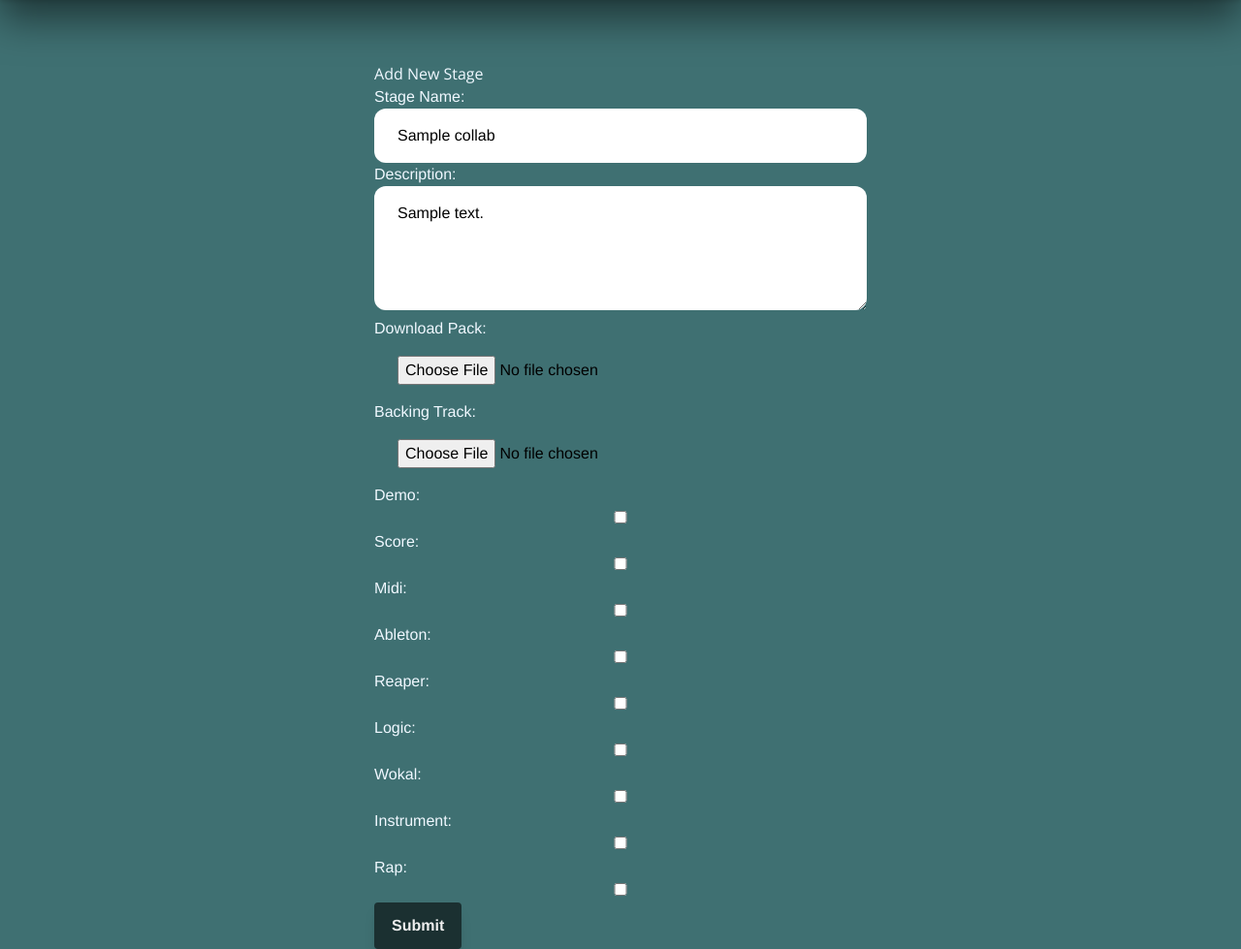
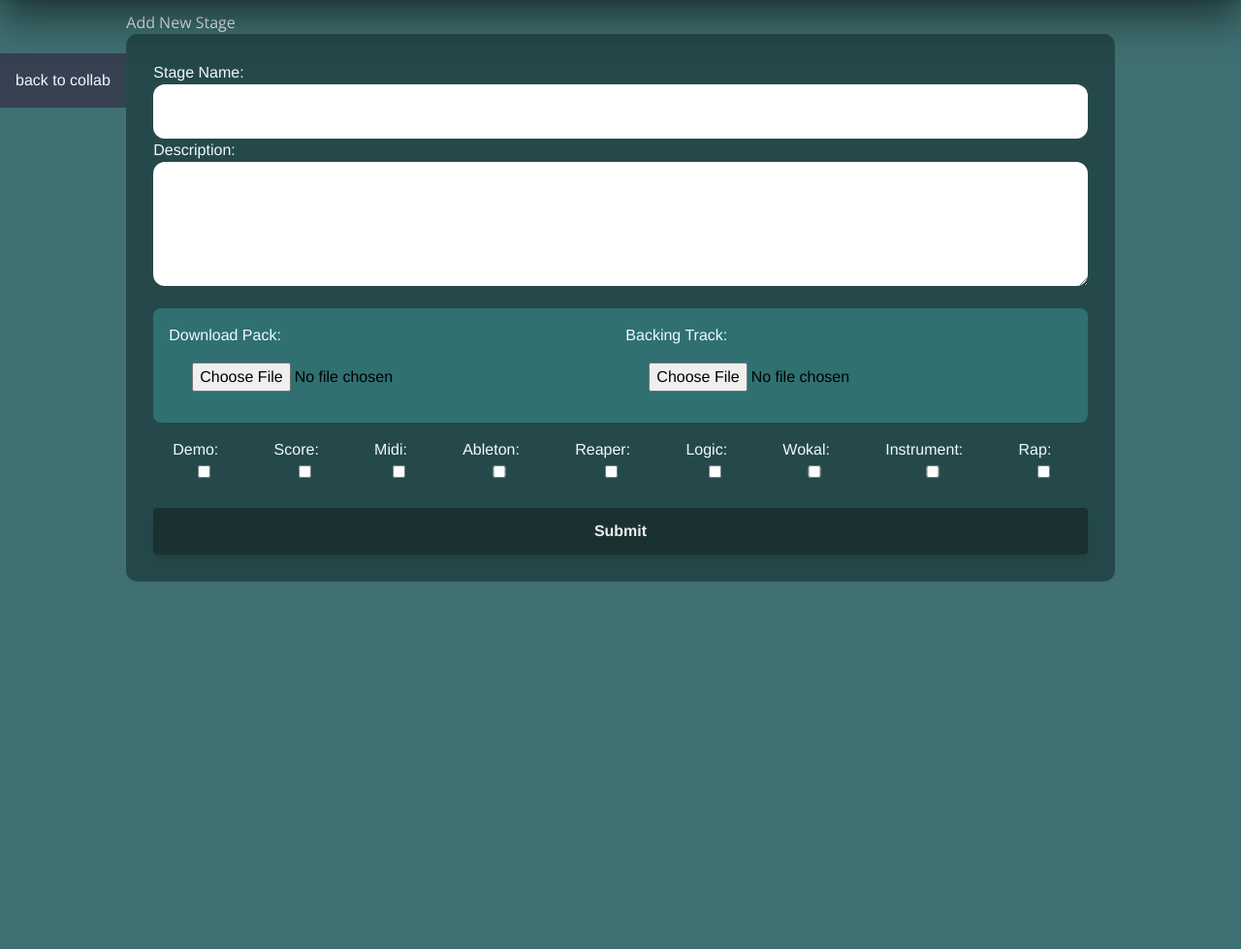
Before and after one commit to wujekd/rob-muze, a Django app: page /collabs/1/add-stage in a window 1280 px wide. Shown: the part 80-1059 px from the top of the page at 97% size. After the commit the page ends 680 px from the top, so only its background shows below. Run offline with Django 4.2, Linux system fonts and the light colour scheme; tables that the repository leaves empty hold one stand-in row (values such as "Sample post").

Commit message:
add stage view

```diff
--- a/collabs/templates/collabs/add_stage.html
+++ b/collabs/templates/collabs/add_stage.html
@@ -6,8 +6,10 @@
 
 {% block content %}
 
-<div class="mt-20">
-    <h1>Add New Stage</h1>
+<a href="{% url 'collabs:collab_moderate' pk=collab.id %}"><button class="absolute bg-gray-700 p-4" style="left: 0px; top: 135px">back to collab</button></a>
+
+<div class="" style="margin-top: 27px">
+    <h1 class="">Add New Stage</h1>
 
     <!-- Display form errors (if any) -->
     {% if form.errors %}
@@ -25,7 +27,7 @@
     </div>
     {% endif %}
 
-    <form method="post" enctype="multipart/form-data">
+    <form method="post" enctype="multipart/form-data" class="bg-primary1-800 p-7 rounded-xl flex flex-col justify-center">
         {% csrf_token %}
 
         <div class="form-group">
@@ -39,7 +41,7 @@
             {{ form.desc }}
             {{ form.desc.errors }}
         </div>
-
+<div class="p-4 bg-primary1-600 my-4 flex rounded-lg">
         <div class="form-group">
             {{ form.download_pack.label_tag }}
             {{ form.download_pack }}
@@ -51,7 +53,8 @@
             {{ form.backing_track }}
             {{ form.backing_track.errors }}
         </div>
-
+    </div>
+    <div class="flex justify-around pb-6">
         <div class="form-group">
             {{ form.demo.label_tag }}
             {{ form.demo }}
@@ -105,6 +108,7 @@
             {{ form.rap }}
             {{ form.rap.errors }}
         </div>
+    </div>
 
         <button type="submit" class="btn btn-primary">Submit</button>
     </form>
--- a/collabs/templates/collabs/check-sub.html
+++ b/collabs/templates/collabs/check-sub.html
@@ -12,6 +12,7 @@
         console.log(volumeOffsetFloat);
 </script>
 
+<a href="{% url 'collabs:collab_moderate' pk=stage.collab.id %}"><button class="absolute bg-gray-500 p-4" style="left: 0px; top: 135px">back to collab</button></a>
 
 <audio src="{{ stage.backing_track.url }}" id="backing"></audio>
 <audio src="{{ response.file.url }}" id="submitted"></audio>
--- a/collabs/views.py
+++ b/collabs/views.py
@@ -118,31 +118,37 @@ def collab_moderate(request, pk):
 
 
 
-                                 # VOTING
-# def voting(request, pk):
-#     voting = Voting.objects.get(pk=pk)
-#     collab = Collab.objects.get(pk=voting.collab.id)
-#     subs = CollabSub.objects.filter(collab=collab)
-#     vote_count = Vote.objects.filter(voting=voting).count()
-#     downloaded = False
+
+def add_stage(request, pk):
+
+    collab = get_object_or_404(Collab, pk=pk)
+    addStageForm = AddStageForm()
+
+    if request.method == "POST":
+        form = AddStageForm(request.POST)
+        if form.is_valid():
+            stage = form.save(commit=False)
+            stage.collab = collab
+            stage.save()
+            return redirect("collabs:collab_moderate", pk=collab.id)
+
+    else:
+        print("ERROR FORM NOT VALID")
+
+    return render(request, 'collabs/add_stage.html', {
+        'collab' : collab,
+        'form' : addStageForm
+    })
 
 
-#     if request.user.is_authenticated:
-#         downloaded = ()
-
-#     deadline = voting.date + timedelta(weeks=1)
-#     time = int((deadline - timezone.now()).total_seconds())
-
-
-#     return render(request, 'collabs/voting.html', {
-#         'voting' : voting,
-#         'collab' : collab,
-#         'subs' : subs,
-#         "time" : time,
-#         'vote_count' : vote_count,
-#         "downloaded" : downloaded,
-#     })
-
+    # if request.method == 'POST':
+    #     form = SubCheckForm(request.POST, instance=response)
+    #     if form.is_valid():
+    #         form.save()
+    #         print("form valid")
+    #         return redirect('collabs:collab_moderate', pk=response.stage.collab.id)
+    # else:
+    #     form = SubCheckForm(instance=response)
 
 
 
@@ -233,14 +239,6 @@ def przeslij(request, pk):
 
 
 
-def add_stage(request, pk):
-    collab = Collab.objects.filter(pk=pk).first()
-    addStageForm = AddStageForm(instance=collab)
-
-    return render(request, 'collabs/add_stage.html', {
-        'form' : addStageForm
-    })
-
 
 
 def unchecked(request):
@@ -276,7 +274,6 @@ def check(request, pk):
 
     context = {
         'response': response,
-        'collab': collab,
         "stage" : stage,
         'form': form,
     }
--- a/static/css/tw-output.css
+++ b/static/css/tw-output.css
@@ -1707,6 +1707,21 @@ h1,h2,h3,h4,h5,h6 {
   background-color: rgb(30 41 59 / var(--tw-bg-opacity));
 }
 
+.bg-gray-600{
+  --tw-bg-opacity: 1;
+  background-color: rgb(75 85 99 / var(--tw-bg-opacity));
+}
+
+.bg-gray-700{
+  --tw-bg-opacity: 1;
+  background-color: rgb(55 65 81 / var(--tw-bg-opacity));
+}
+
+.bg-gray-500{
+  --tw-bg-opacity: 1;
+  background-color: rgb(107 114 128 / var(--tw-bg-opacity));
+}
+
 .bg-opacity-50{
   --tw-bg-opacity: 0.5;
 }
@@ -1842,6 +1857,10 @@ h1,h2,h3,h4,h5,h6 {
   padding: 2rem;
 }
 
+.p-7{
+  padding: 1.75rem;
+}
+
 .px-0{
   padding-left: 0px;
   padding-right: 0px;
@@ -1964,6 +1983,18 @@ h1,h2,h3,h4,h5,h6 {
 
 .pb-3{
   padding-bottom: 0.75rem;
+}
+
+.pt-5{
+  padding-top: 1.25rem;
+}
+
+.pb-4{
+  padding-bottom: 1rem;
+}
+
+.pb-6{
+  padding-bottom: 1.5rem;
 }
 
 .text-left{
```
